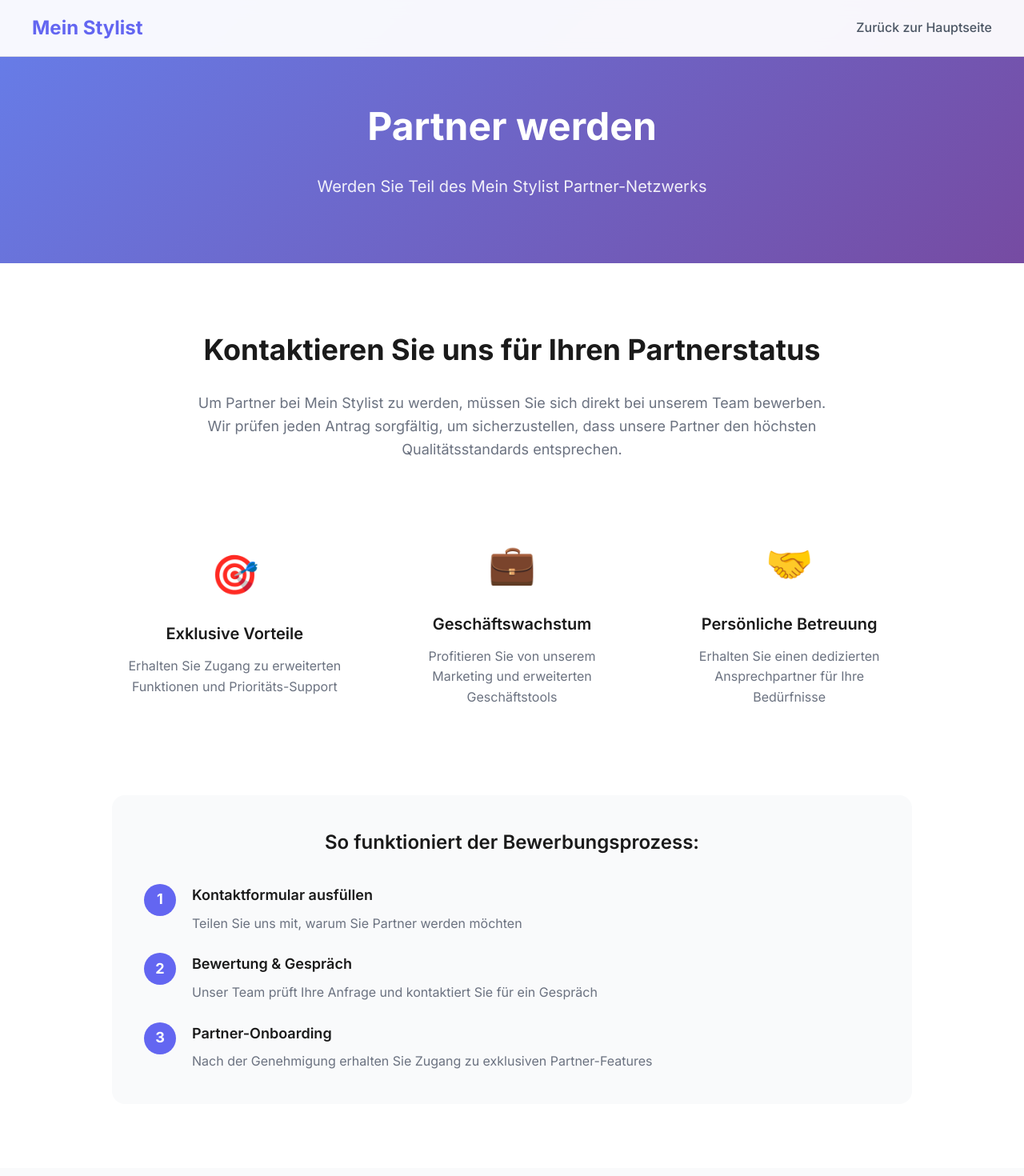
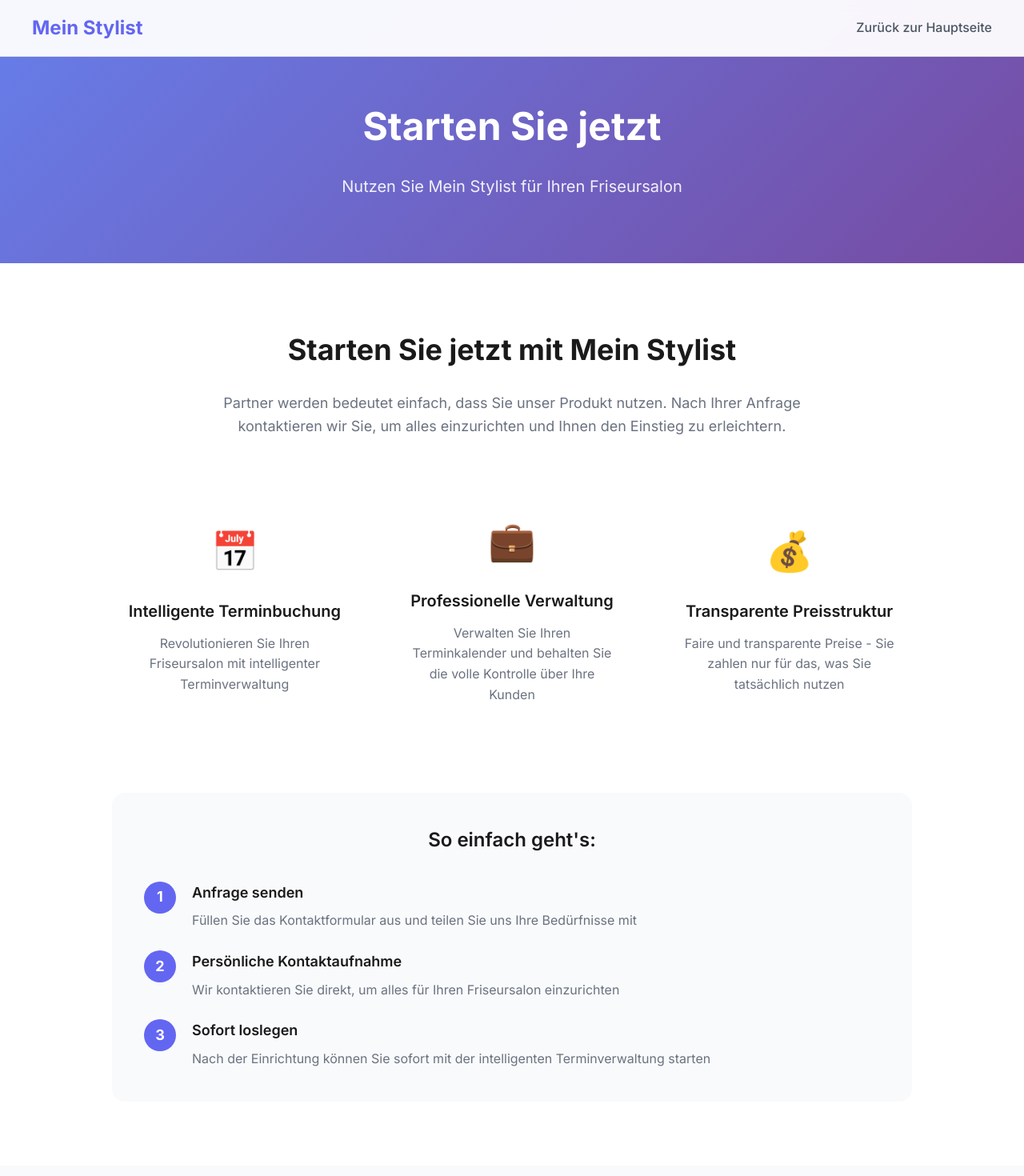
Before and after one commit to noahy-schmid/cluster-health, a React (Create React App) app: page /membership in a window 1280 px wide. Shown: the top 1470 px of the page at 80% size. Built offline with nearby package versions, Linux system fonts and the light colour scheme.

Commit message:
Update membership page content to clarify product usage and pricing
Co-authored-by: noahy-schmid <44346907+noahy-schmid@users.noreply.github.com>

```diff
--- a/src/components/MembershipPage.tsx
+++ b/src/components/MembershipPage.tsx
@@ -20,9 +20,9 @@ const MembershipPage: React.FC = () => {
       <section className="membership-header">
         <div className="container">
           <div className="membership-content">
-            <h1>Partner werden</h1>
+            <h1>Starten Sie jetzt</h1>
             <p className="membership-subtitle">
-              Werden Sie Teil des Mein Stylist Partner-Netzwerks
+              Nutzen Sie Mein Stylist für Ihren Friseursalon
             </p>
           </div>
         </div>
@@ -32,53 +32,52 @@ const MembershipPage: React.FC = () => {
       <section className="membership-info">
         <div className="container">
           <div className="info-content">
-            <h2>Kontaktieren Sie uns für Ihren Partnerstatus</h2>
+            <h2>Starten Sie jetzt mit Mein Stylist</h2>
             <p>
-              Um Partner bei Mein Stylist zu werden, müssen Sie sich direkt bei unserem Team bewerben.
-              Wir prüfen jeden Antrag sorgfältig, um sicherzustellen, dass unsere Partner den höchsten
-              Qualitätsstandards entsprechen.
+              Partner werden bedeutet einfach, dass Sie unser Produkt nutzen. Nach Ihrer Anfrage
+              kontaktieren wir Sie, um alles einzurichten und Ihnen den Einstieg zu erleichtern.
             </p>
 
             <div className="benefits-grid">
               <div className="benefit-item">
-                <div className="benefit-icon">🎯</div>
-                <h3>Exklusive Vorteile</h3>
-                <p>Erhalten Sie Zugang zu erweiterten Funktionen und Prioritäts-Support</p>
+                <div className="benefit-icon">📅</div>
+                <h3>Intelligente Terminbuchung</h3>
+                <p>Revolutionieren Sie Ihren Friseursalon mit intelligenter Terminverwaltung</p>
               </div>
               <div className="benefit-item">
                 <div className="benefit-icon">💼</div>
-                <h3>Geschäftswachstum</h3>
-                <p>Profitieren Sie von unserem Marketing und erweiterten Geschäftstools</p>
+                <h3>Professionelle Verwaltung</h3>
+                <p>Verwalten Sie Ihren Terminkalender und behalten Sie die volle Kontrolle über Ihre Kunden</p>
               </div>
               <div className="benefit-item">
-                <div className="benefit-icon">🤝</div>
-                <h3>Persönliche Betreuung</h3>
-                <p>Erhalten Sie einen dedizierten Ansprechpartner für Ihre Bedürfnisse</p>
+                <div className="benefit-icon">💰</div>
+                <h3>Transparente Preisstruktur</h3>
+                <p>Faire und transparente Preise - Sie zahlen nur für das, was Sie tatsächlich nutzen</p>
               </div>
             </div>
 
             <div className="process-info">
-              <h3>So funktioniert der Bewerbungsprozess:</h3>
+              <h3>So einfach geht's:</h3>
               <div className="process-steps">
                 <div className="process-step">
                   <span className="step-number">1</span>
                   <div className="step-content">
-                    <h4>Kontaktformular ausfüllen</h4>
-                    <p>Teilen Sie uns mit, warum Sie Partner werden möchten</p>
+                    <h4>Anfrage senden</h4>
+                    <p>Füllen Sie das Kontaktformular aus und teilen Sie uns Ihre Bedürfnisse mit</p>
                   </div>
                 </div>
                 <div className="process-step">
                   <span className="step-number">2</span>
                   <div className="step-content">
-                    <h4>Bewertung & Gespräch</h4>
-                    <p>Unser Team prüft Ihre Anfrage und kontaktiert Sie für ein Gespräch</p>
+                    <h4>Persönliche Kontaktaufnahme</h4>
+                    <p>Wir kontaktieren Sie direkt, um alles für Ihren Friseursalon einzurichten</p>
                   </div>
                 </div>
                 <div className="process-step">
                   <span className="step-number">3</span>
                   <div className="step-content">
-                    <h4>Partner-Onboarding</h4>
-                    <p>Nach der Genehmigung erhalten Sie Zugang zu exklusiven Partner-Features</p>
+                    <h4>Sofort loslegen</h4>
+                    <p>Nach der Einrichtung können Sie sofort mit der intelligenten Terminverwaltung starten</p>
                   </div>
                 </div>
               </div>
@@ -91,8 +90,8 @@ const MembershipPage: React.FC = () => {
       <section className="contact-section">
         <div className="container">
           <div className="section-header">
-            <h2>Jetzt Partner werden</h2>
-            <p>Füllen Sie das untenstehende Formular aus und wir melden uns bei Ihnen</p>
+            <h2>Jetzt starten</h2>
+            <p>Füllen Sie das untenstehende Formular aus und wir kontaktieren Sie, um alles einzurichten</p>
           </div>
           <ContactForm />
         </div>
```
